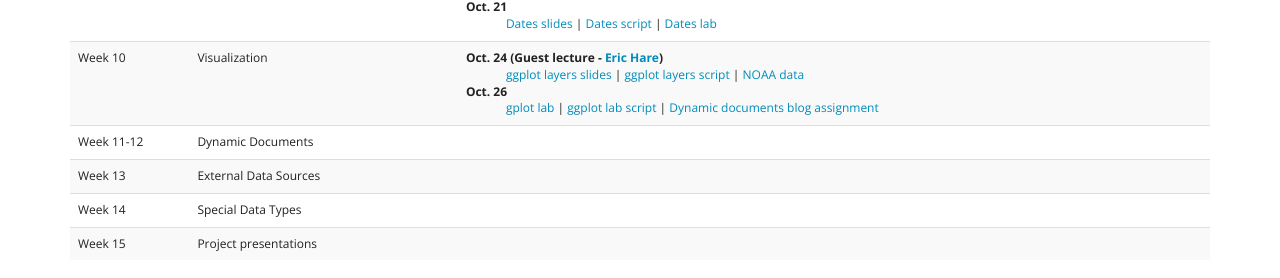
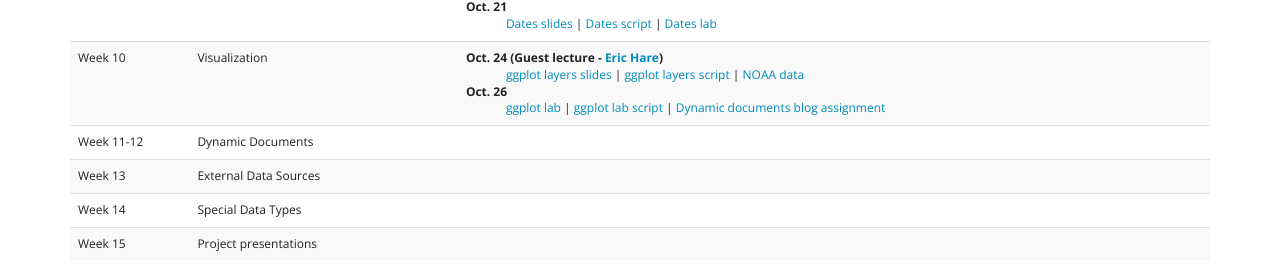
Before and after one commit to agron590-ISU/agron590-ISU.github.io, a Jekyll site: the page built from syllabus.html, in a window 1280 px wide. Shown: the part 1122-1400 px from the top of the page. Built offline with Jekyll 4.4.1, drawn with Linux system fonts in a browser that asks for light colours.

Commit message:
another typo

```diff
--- a/syllabus.html
+++ b/syllabus.html
@@ -125,7 +125,7 @@ The full syllabus is available <a href="http://agron590-isu.github.io/materials/
             <dt>Oct. 24 (Guest lecture - <a src="https://github.com/erichare" target=_blank>Eric Hare</a>)</dt>
             <dd><a href="../materials/week_10/layers/slides_layers.html" target=_blank>ggplot layers slides</a> | <a href="../materials/week_10/layers/script_layers.R" target=_blank>ggplot layers script</a> | <a href="https://github.com/agron590-ISU/materials/blob/master/week_10/layers/data/noaa.rdata" target=_blank>NOAA data</a></dd>
             <dt>Oct. 26</dt>
-            <dd><a href="../lab/week_10/layers/slides_layers.html" target=_blank>gplot lab</a> | <a href="../lab/week_10/layers/script_layers.R" target=_blank>ggplot lab script</a> | <a href="https://github.com/agron590-ISU/blog/tree/master/10" target=_blank>Dynamic documents blog assignment</a></dd>
+            <dd><a href="../lab/week_10/layers/slides_layers.html" target=_blank>ggplot lab</a> | <a href="../lab/week_10/layers/script_layers.R" target=_blank>ggplot lab script</a> | <a href="https://github.com/agron590-ISU/blog/tree/master/10" target=_blank>Dynamic documents blog assignment</a></dd>
           </dl>
         </td>
       </tr>
```
